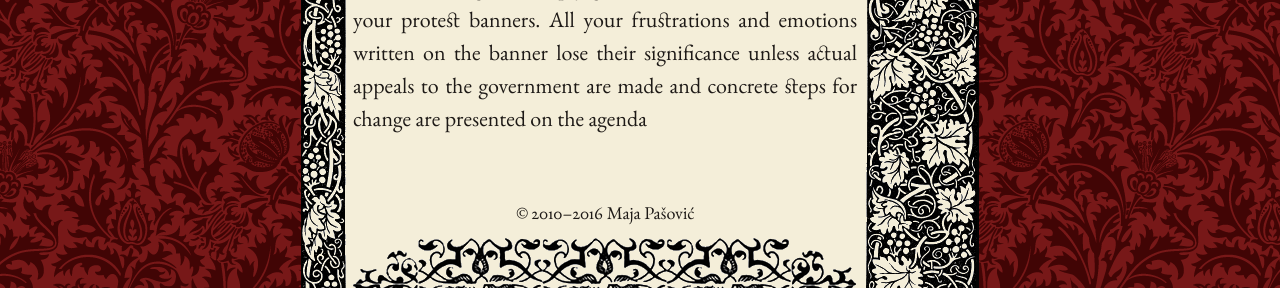
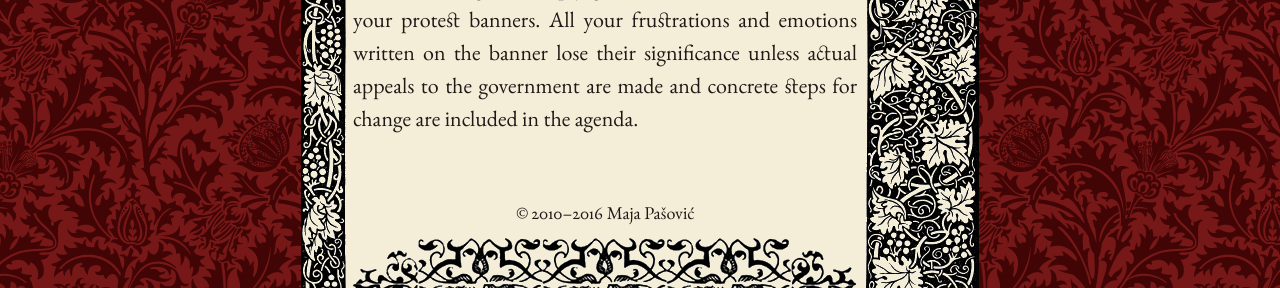
Before and after one commit to mpasovic/majapasovic.org, a Jekyll site: the page built from _posts/2016-08-29--baked-new-world-how-determined-are-we-to-survive-the-climate-crisis.md, in a window 1280 px wide and 900 px high, scrolled down 4683 px. Shown: the part 612-900 px from the top of the window. Built offline with Jekyll 4.4.1, drawn with Linux system fonts in a browser that asks for light colours; nearby versions of some CDN libraries; some of the changed text lies outside the part shown.

Commit message:
Updated 2016-08-29--baked-new-world-how-determined-are-we-to-survive-the-climate-crisis.md

```diff
--- a/_posts/2016-08-29--baked-new-world-how-determined-are-we-to-survive-the-climate-crisis.md
+++ b/_posts/2016-08-29--baked-new-world-how-determined-are-we-to-survive-the-climate-crisis.md
@@ -31,4 +31,4 @@
 ![Hamilton_ON.jpg]({{site.baseurl}}/img/Hamilton_ON.jpg)
      *Steel mills just outside Hamilton, Canada*
 
-If there is a serious difference of opinions among actual scientists and state leaders, how are we supposed to take a step further, on a larger scale? It would be superfluous to list all the steps that corporations and oil lobbysts (oftentimes backed up by state governments) have undertaken for the systemic destruction of environment. If humanity fails to prevent a major climate disaster, we have only ourselves to blame. Governments cannot be blamed for the passivity, rash and indifferent attitudes of state populations: even the smallest action on our part could make a world of difference. It is not enough to simply go out in the streets and wave your protest banners. All your frustrations and emotions written on the banner lose their significance unless actual appeals to the government are made and concrete steps for change are presented on the agenda
+If there is a serious difference of opinions among actual scientists and state leaders, how are we supposed to take a step further, on a larger scale? It would be superfluous to list all the steps that corporations and oil lobbysts (oftentimes backed up by state governments) have undertaken for the systemic destruction of environment. If humanity fails to prevent a major climate disaster, we have only ourselves to blame. Governments cannot be blamed for the passivity, rash and indifferent attitudes of state populations: even the smallest action on our part could make a world of difference. It is not enough to simply go out in the streets and wave your protest banners. All your frustrations and emotions written on the banner lose their significance unless actual appeals to the government are made and concrete steps for change are included in the agenda.
```
